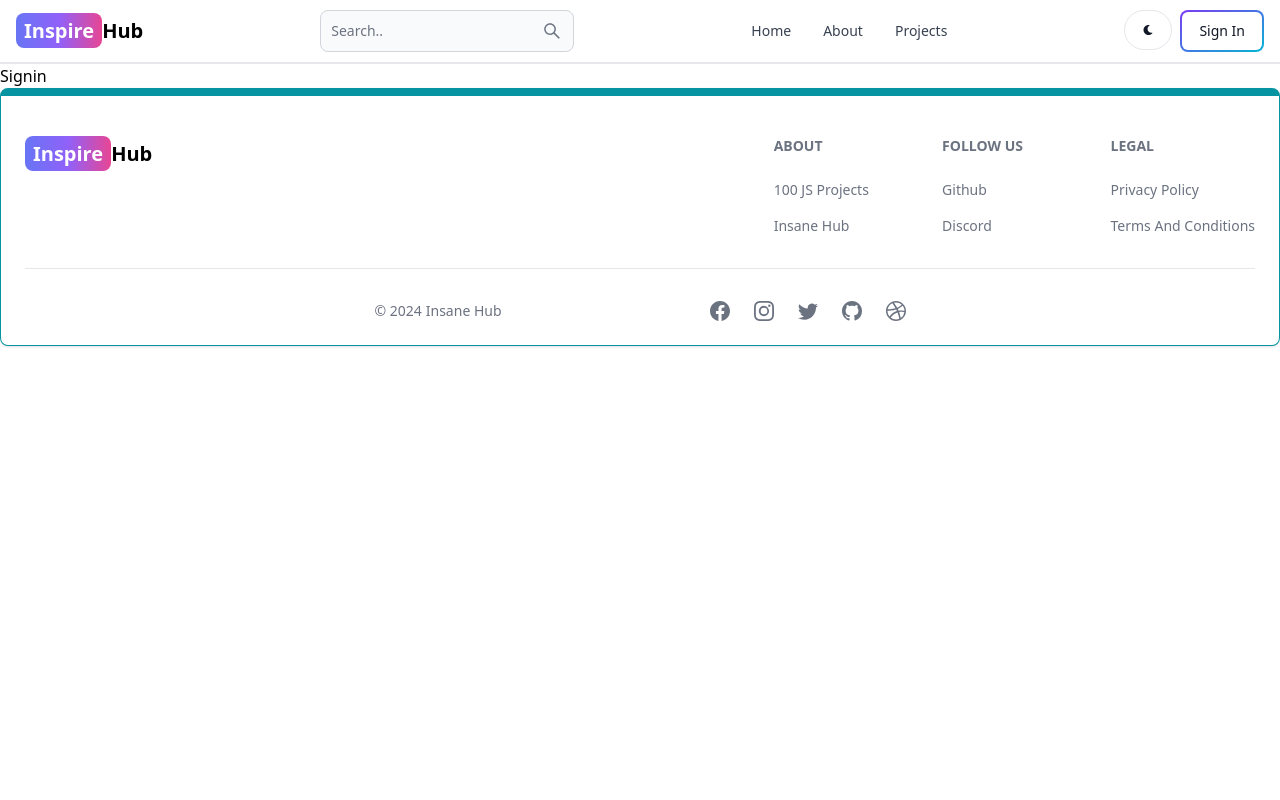
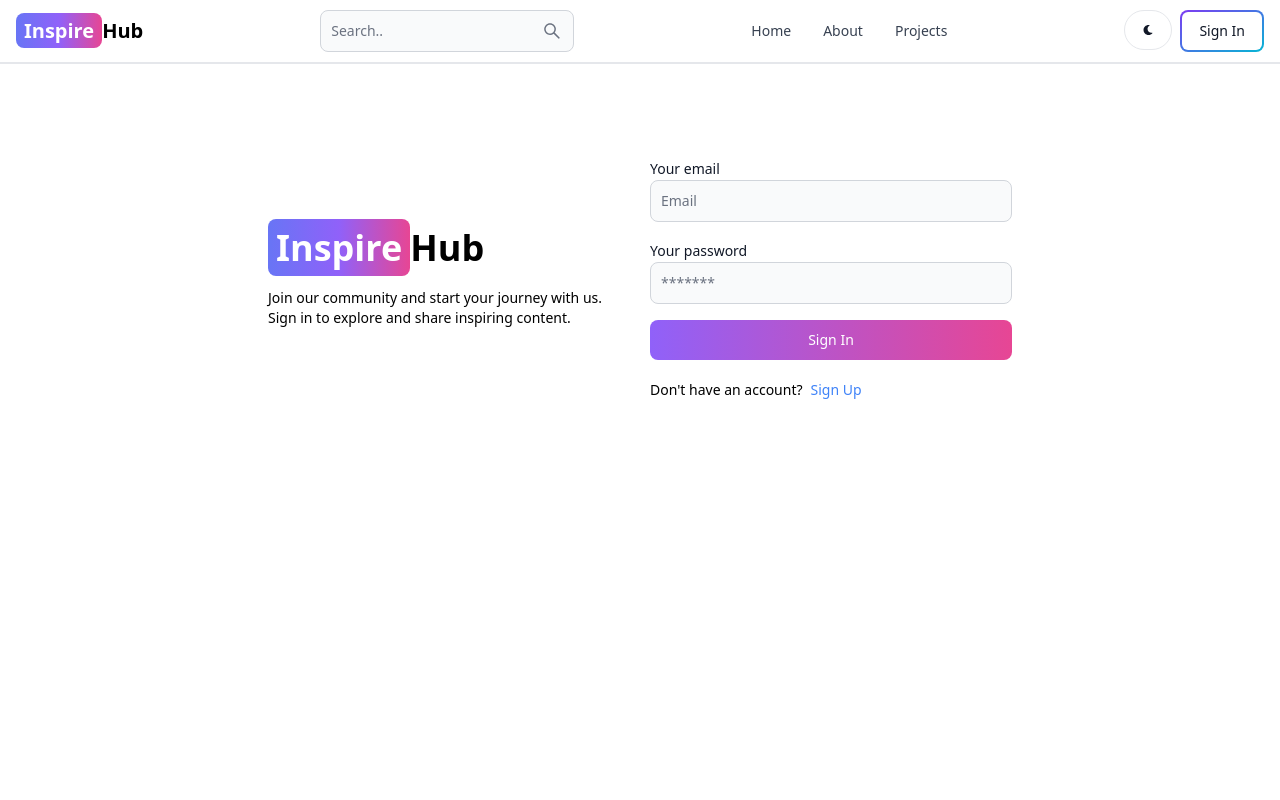
Before and after one commit to itshrey/blogapp, a React (Vite) app in the folder Client/: page /sign-in in a window 1280 px wide. Shown: the top 800 px of the page. Built offline with nearby package versions, Linux system fonts and the light colour scheme.

Commit message:
signin functionality

```diff
--- a/Client/src/pages/Signin.jsx
+++ b/Client/src/pages/Signin.jsx
@@ -1,7 +1,113 @@
-import React from 'react'
+import { Alert, Button, Label, Spinner, TextInput } from 'flowbite-react'
+import React, { useState } from 'react'
+import {Link, useNavigate} from 'react-router-dom'
+export default function SignIn() {
+  const [formData,setFormData]=useState({});
+  const [errorMessage,setErrorMessage]=useState(null);
+  const [loading,setLoading]=useState(false);
+  const navigate= useNavigate();
+  const changeHandler=(e)=>{
+    setFormData({...formData, [e.target.id]:e.target.value.trim()
+    });
+  };
+  {/**{ ...formData, [e.target.id]: e.target.value }:
+    ...formData: This spreads out the current formData state, creating a shallow copy of the current state.
+    [e.target.id]: e.target.value: This updates the state by adding a new key-value pair (or updating an existing one) where the key is the id of the form field, and the value is what the user typed.
+    Example: If formData is { username: 'John' } and the user types "Doe" into an input field with id="lastName", the state will update to { username: 'John', lastName: 'Doe' }. */}
 
-export default function Signin() {
+
+
+  {/**Purpose: The submitHandler function is responsible for handling form submissions. When the form is submitted, it prevents the default page refresh, gathers the form data (formData), and sends it to the server using a POST request to the /api/auth/sign-up endpoint. Inside the fetch call:
+    '/api/auth/sign-up': This is the URL to which the request is being sent. In this case, it's a relative URL to the server's /api/auth/sign-up endpoint, which is likely responsible for handling user sign-ups.
+    method: 'POST': This indicates that the HTTP method used for the request is POST, meaning that the request is intended to submit data to the server (as opposed to GET, which would retrieve data).
+    headers: { 'Content-Type': 'application/json' }: This sets the request headers. The Content-Type header is set to application/json, indicating that the body of the request contains JSON data.
+    body: JSON.stringify(formData): This is the data being sent to the server. formData is converted to a JSON string using JSON.stringify(), making it suitable for transmission as the body of the POST request.*/}
+
+
+    const submitHandler = async (e) => {
+      e.preventDefault();
+      if(!formData.email||!formData.password){
+        return setErrorMessage('Please fill all the fields.')
+      }
+      try {
+        setLoading(true);
+        setErrorMessage(null);
+        const res = await fetch('/api/auth/signin', {
+          method: 'POST',
+          headers: { 'Content-Type': 'application/json' },
+          body: JSON.stringify(formData),
+        });
+
+
+        // Check if the response is not empty and is in JSON format
+
+        const data = await res.json();
+        // Attempt to parse JSON
+        if(data.success===false){
+          return setErrorMessage(data.message);
+        }
+        setLoading(false);
+        if(res.ok){
+          navigate('/');
+        }
+
+      } catch (error) {
+        setErrorMessage(error.message);
+        setLoading(false);
+      }
+    };
+
   return (
-    <div>Signin</div>
+    <div className='min-h-screen mt-20'>
+      <div className='flex gap-5 p-3 max-w-3xl mx-auto flex-col md:flex-row md:items-center'>{/** mx-auto
+                Description: This class centers the div horizontally within its parent container.
+                Effect: The div will have equal margins on the left and right (auto), centering it horizontally on the page. */}
+
+        {/* left */}
+        <div className='flex-1'>
+        <Link to='/' className='font-bold dark:text-white text-4xl'>
+        <span className='px-2 py-1 bg-gradient-to-r from-indigo-500 via-purple-500 to-pink-500 rounded-lg text-white'>Inspire</span>
+        Hub
+        </Link>
+        <p className='text-sm mt-5'> Join our community and start your journey with us. Sign in to explore and share inspiring content.</p>
+
+        </div>
+        {/* right */}
+        <div className='flex-1'>
+          <form className='flex flex-col gap-4' onSubmit={submitHandler}>
+
+            <div >
+              <Label value='Your email' />
+              <TextInput type='email' placeholder='Email' id='email' onChange={changeHandler}/>
+            </div>
+            <div >
+              <Label value='Your password' />
+              <TextInput type='password' placeholder='*******' id='password' onChange={changeHandler}/>
+            </div>
+            <Button gradientDuoTone='purpleToPink' type='submit' disabled={loading}>{
+              loading ? (
+                <>
+                <Spinner size='sm'/>
+                <span className='pl-3'>Loading..</span>
+                </>
+              ) : 'Sign In'
+            }
+            </Button>
+          </form>
+          <div className='flex gap-2 text-sm mt-5'>
+            <span>Don't have an account?</span>
+            <Link to='/sign-up' className='text-blue-500'>Sign Up</Link>
+          </div>
+          {
+            errorMessage &&(
+            <Alert className='mt-5' color='failure'>
+            {errorMessage}
+            </Alert>
+            )
+
+          }
+        </div>
+    </div>
+  </div>
   )
 }
```
